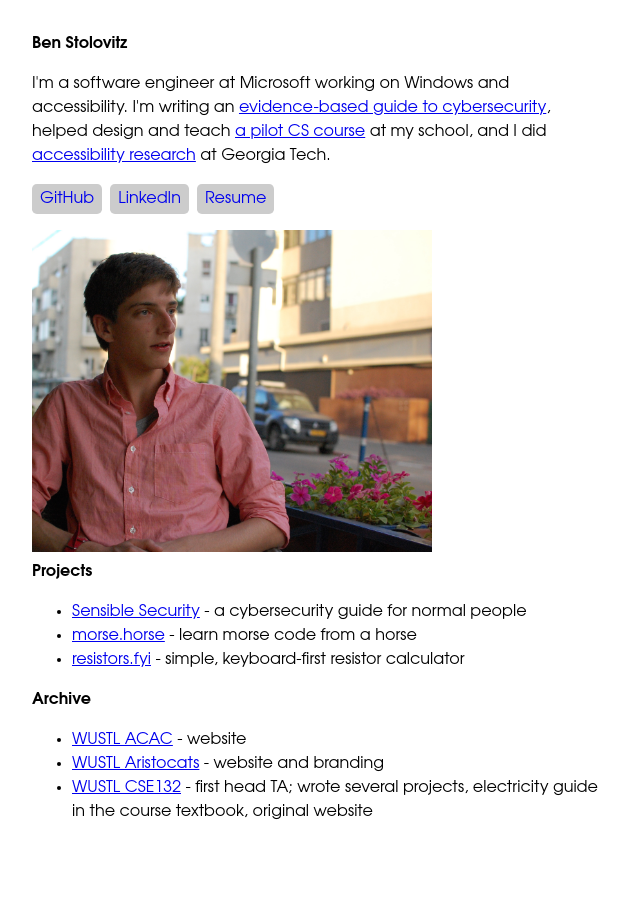
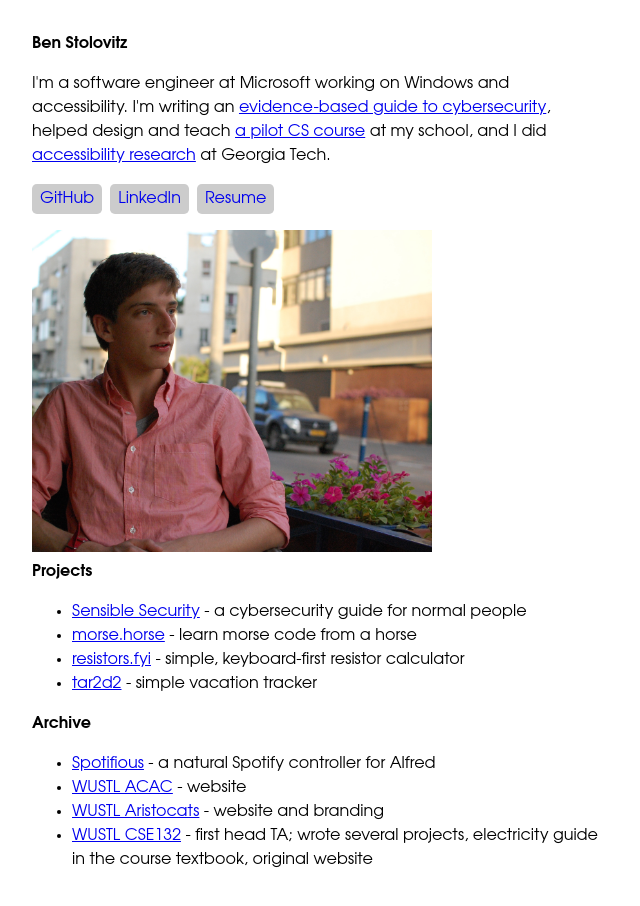
Before and after one commit to citelao/citelao.github.io, an Astro site: page / in a window 1280 px wide. Shown: the whole page, without its empty margins (0-640 px from the left). Before the commit the page ends 872 px from the top, so only its background shows below. Built offline with nearby package versions, Linux system fonts and the light colour scheme; Astro itself is replaced by a stand-in of ours.

Commit message:
more stuff

```diff
--- a/src/pages/index.astro
+++ b/src/pages/index.astro
@@ -67,10 +67,14 @@ import "../css/style.scss";
 			<li>
 				<a href="https://resistors.fyi">resistors.fyi</a> - simple, keyboard-first resistor calculator
 			</li>
+			<li>
+				<a href="https://ben.stolovitz.com/tar2d2/">tar2d2</a> - simple vacation tracker
+			</li>
 		</ul>
 
 		<h3>Archive</h3>
 		<ul>
+			<li><a href="https://ben.stolovitz.com/Spotify-for-Alfred/">Spotifious</a> - a natural Spotify controller for Alfred</li>
 			<li><a href="https://acac.wustl.edu">WUSTL ACAC</a> - website</li>
 			<li><a href="https://aristocats.wustl.edu">WUSTL Aristocats</a> - website and branding</li>
 			<li><a href="http://cse132.engineering.wustl.edu">WUSTL CSE132</a> - first head TA; wrote several projects, electricity guide in the course textbook, original website</li>
```
